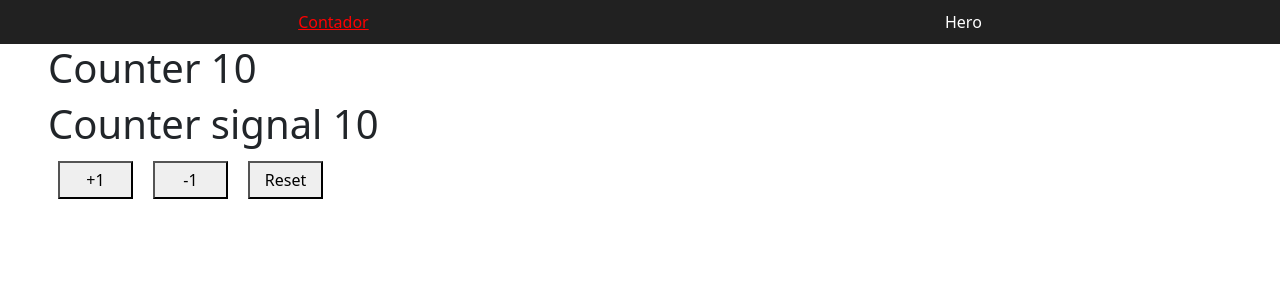
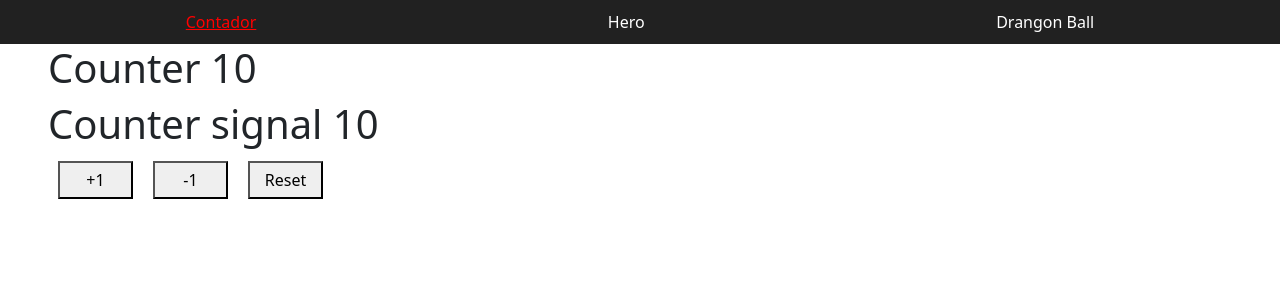
Before and after one commit to CamiloPuentes94/course_angular, an Angular app: page / in a window 1280 px wide. Shown: the top 300 px of the page. Built offline with nearby package versions, Linux system fonts and the light colour scheme.

Commit message:
add Drangon Ball link to navbar for improved navigation

```diff
--- a/src/app/components/shared/navbar/navbar.component.html
+++ b/src/app/components/shared/navbar/navbar.component.html
@@ -21,6 +21,8 @@
 <nav>
   <a routerLink="/" routerLinkActive="active" [routerLinkActiveOptions]="{exact: true}"> Contador</a>
   <a [routerLink]="['/hero']" [routerLinkActive]="'active'">Hero</a>
+  <a [routerLink]="['/drangonball']" [routerLinkActive]="'active'">Drangon Ball</a>
+
 
 
 </nav>
```
